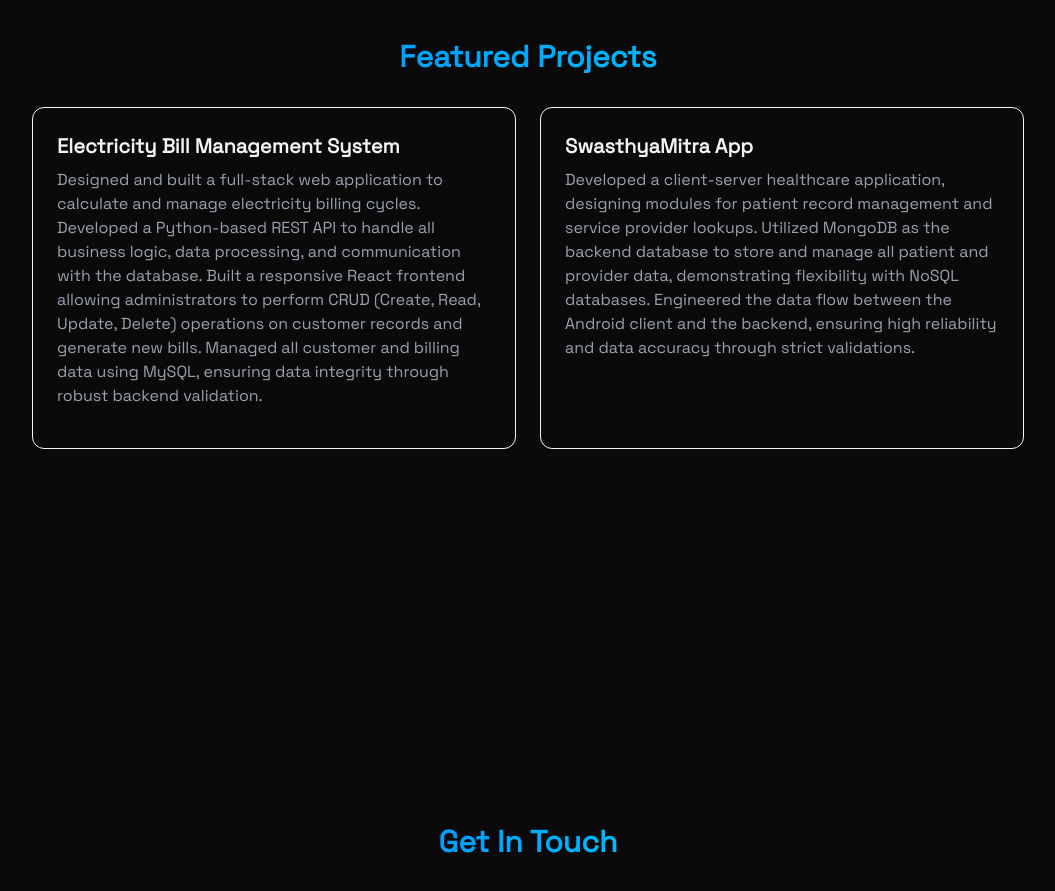
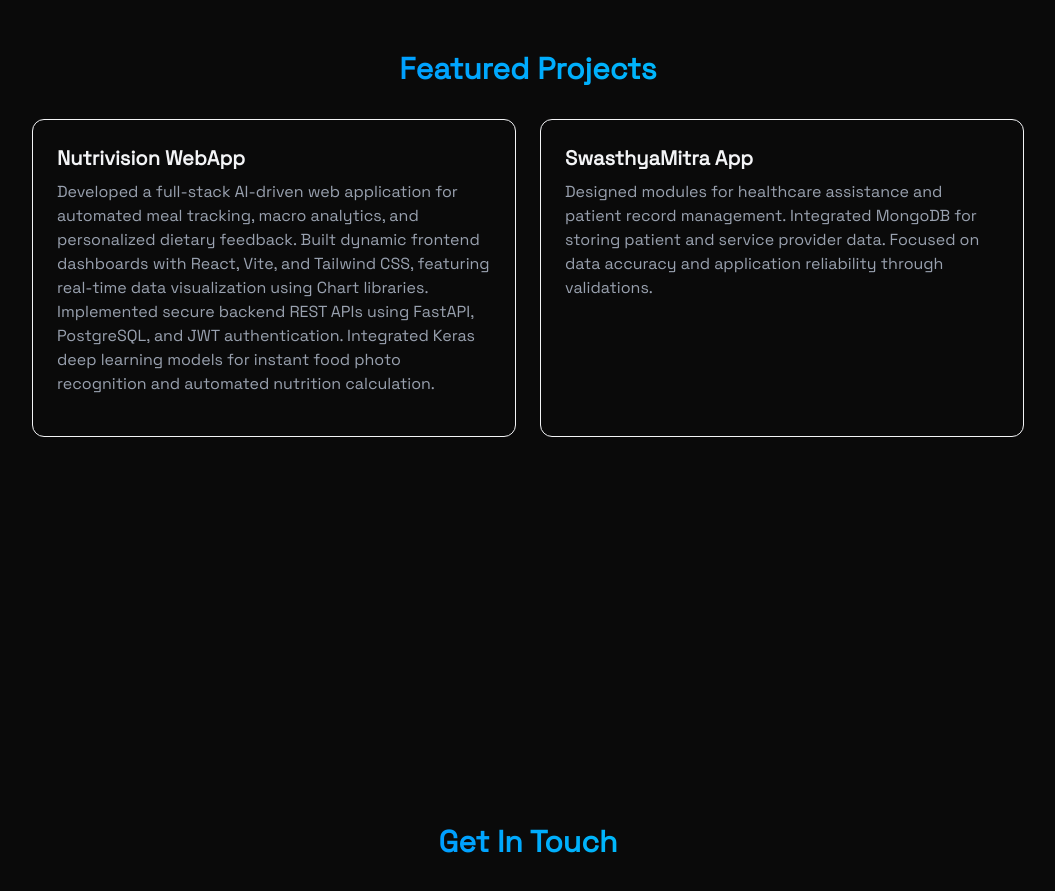
Before and after one commit to 2102048/Portfolio, a React (Vite) app: page / in a window 1280 px wide. Shown: the part 1780-2671 px from the top of the page, without its empty margins (112-1167 px from the left). Built offline with nearby package versions, Linux system fonts and the light colour scheme.

Commit message:
Updated portfolio

```diff
--- a/src/components/sections/Project.jsx
+++ b/src/components/sections/Project.jsx
@@ -7,14 +7,12 @@
         <h2 className="text-3xl font-bold mb-8 bg-linear-to-r from-blue-500 to-cyan-400 bg-clip-text text-transparent text-center">Featured Projects</h2>
         <div className="grid grid-cols-1 md:grid-cols-2 gap-6">
         <div className="p-6 rounded-xl border boder-white/10 hover:-translate-y-1 hover:border-blue-500/30 hover:shadow-[0_2px_8px_rgba(59,130,246,0.1)] transition-all">
-            <h3 className="text-xl font-bold mb-2">Electricity Bill Management System </h3>
+            <h3 className="text-xl font-bold mb-2">Nutrivision WebApp </h3>
             <p className="text-gray-400 mb-4">
-                Designed and built a full-stack web application to calculate and manage electricity billing cycles.
-                Developed a Python-based REST API to handle all business logic, data processing, and communication with the
-                database.
-                Built a responsive React frontend allowing administrators to perform CRUD (Create, Read, Update, Delete)
-                operations on customer records and generate new bills.
-                Managed all customer and billing data using MySQL, ensuring data integrity through robust backend validation.
+                Developed a full-stack AI-driven web application for automated meal tracking, macro analytics, and personalized dietary feedback.
+                Built dynamic frontend dashboards with React, Vite, and Tailwind CSS, featuring real-time data visualization using Chart libraries.
+                Implemented secure backend REST APIs using FastAPI, PostgreSQL, and JWT authentication.
+                Integrated Keras deep learning models for instant food photo recognition and automated nutrition calculation.
             </p>
 
 
@@ -22,11 +20,9 @@
         <div className="p-6 rounded-xl border boder-white/10 hover:-translate-y-1 hover:border-blue-500/30 hover:shadow-[0_2px_8px_rgba(59,130,246,0.1)] transition-all">
             <h3 className="text-xl font-bold mb-2">SwasthyaMitra App</h3>
             <p className="text-gray-400 mb-4">
-                Developed a client-server healthcare application, designing modules for patient record management and service provider lookups.
-                Utilized MongoDB as the backend database to store and manage all patient and provider data, demonstrating
-                flexibility with NoSQL databases.
-                Engineered the data flow between the Android client and the backend, ensuring high reliability and data accuracy
-                through strict validations.
+                Designed modules for healthcare assistance and patient record management.
+                Integrated MongoDB for storing patient and service provider data.
+                Focused on data accuracy and application reliability through validations.
             </p>
 
 
```
